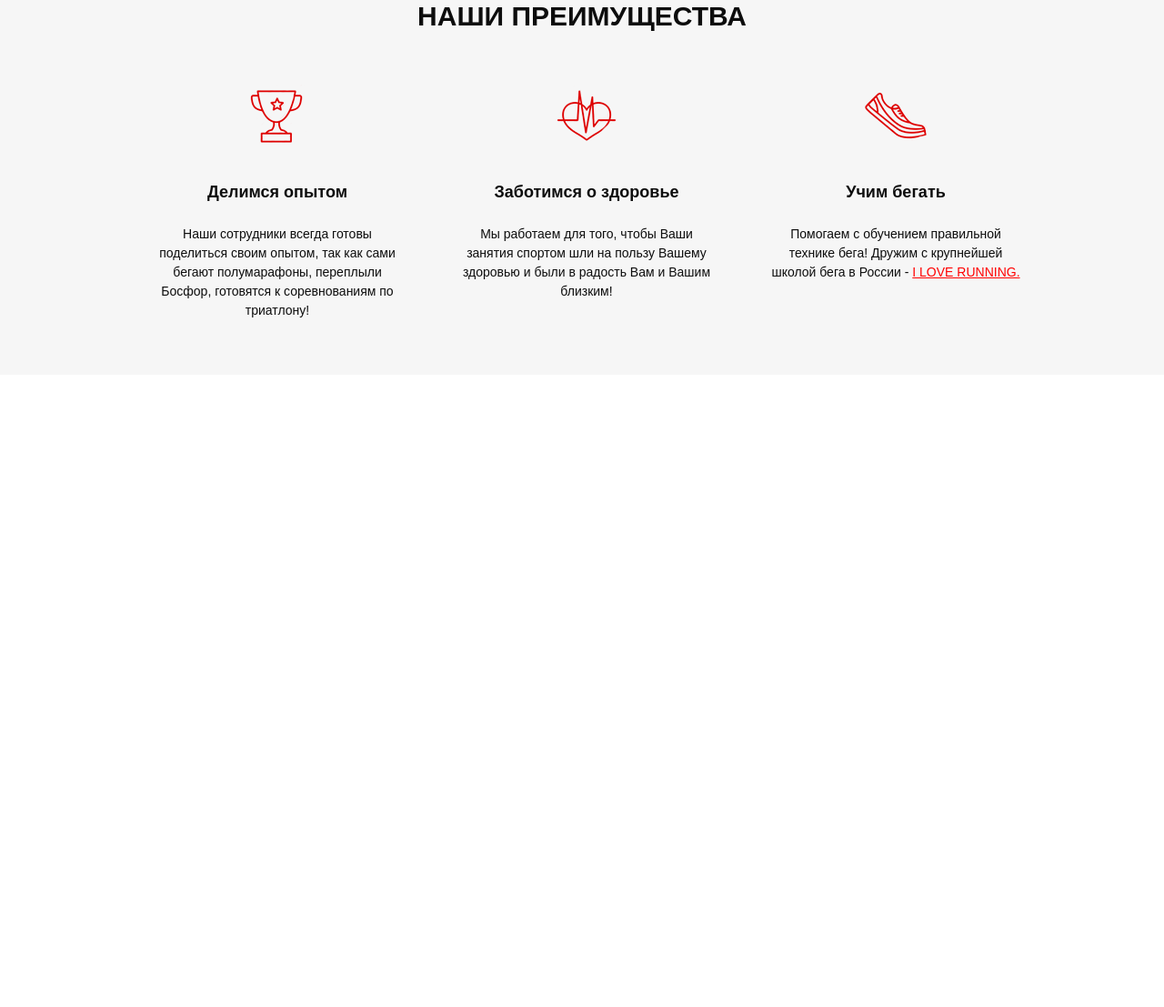
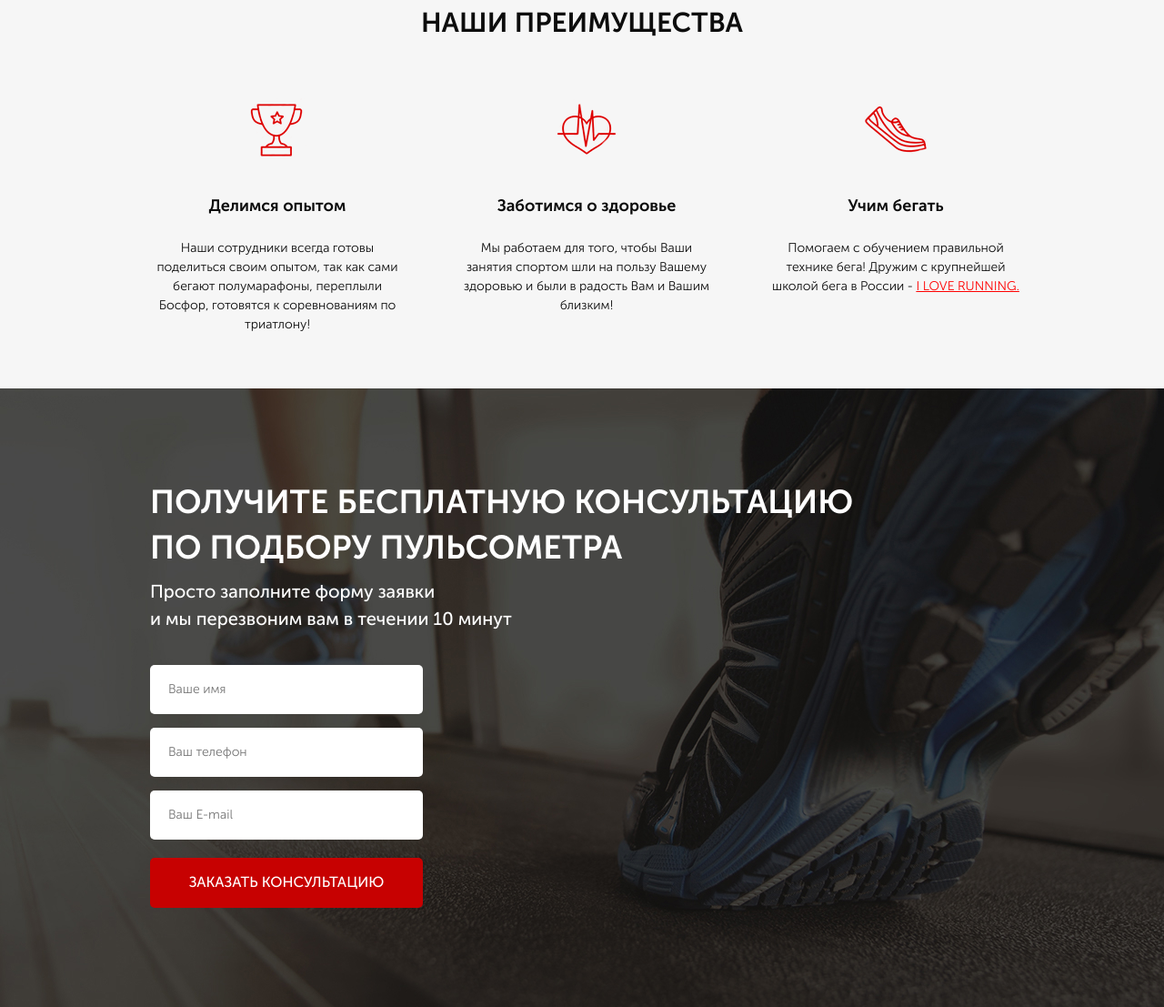
Before and after one commit to YuliiaDikun/Puls, a website: page src/index.html in a window 1280 px wide. Shown: the part 770-1877 px from the top of the page at 91% size. Before the commit the page ends 1182 px from the top, so only its background shows below. Drawn offline with Linux system fonts and the light colour scheme; a web font is replaced by a local one.

Commit message:
third section done

```diff
--- a/src/index.html
+++ b/src/index.html
@@ -89,6 +89,20 @@
         </div>
     </div>
 
+    <div class="consultation">
+        <div class="container">
+            <h2 class="title title_left">Получите бесплатную консультацию <br> по подбору пульсометра </h2>
+            <div class="consultation__descr">Просто заполните форму заявки <br> и мы перезвоним вам в течении 10 минут</div>
+            <form class="feed-form" action="#">
+                <input name="name" required placeholder="Ваше имя" type="text">
+                <input name="phone" required placeholder="Ваш телефон" type="number">
+                <input name="email" required placeholder="Ваш E-mail" type="email">
 
+                 <button class="button button_submit">заказать кОНСУЛЬТАЦИЮ</button>
+            </form>
+        </div>
+    </div>
+
+    <script src="js/script.js"></script>
 </body>
 </html>
--- a/src/sass/blocks/_buttons.scss
+++ b/src/sass/blocks/_buttons.scss
@@ -14,4 +14,9 @@
         height: 50px;
         font-size: 16px;
     }
+    &_submit {
+        width: 100%;
+        height: 55px;
+        font-size: 16px;
+    }
 }
--- /dev/null
+++ b/src/sass/blocks/_consultation.scss
@@ -0,0 +1,10 @@
+.consultation {
+    min-height: 680px;
+    padding: 100px 0 92px 0;
+    background: url('../img/bg/bg2.jpg') center (center/cover) no-repeat;
+    &__descr {
+        font-weight: 500;
+        font-size: 20px;
+        color: #FFFFFF;
+    }
+}
--- /dev/null
+++ b/src/sass/blocks/_forms.scss
@@ -0,0 +1,20 @@
+.feed-form {
+    margin-top: 36px;
+    display: flex;
+    flex-direction: column;
+    width: 300px;
+    input {
+        height: 54px;
+        background: #FFFFFF;
+        border-radius: 5PX;
+        margin-bottom: 15px;
+        border: none;
+        padding: 0 20px;
+        font-weight: 300;
+        font-size: 14px;
+        color: #4B4B4B;
+        &:nth-child(3) {
+            margin-bottom: 20px;
+        }
+    }
+}
--- a/src/sass/blocks/_promo.scss
+++ b/src/sass/blocks/_promo.scss
@@ -1,7 +1,7 @@
  .promo {
     min-height: 650px;
     padding: 21px 0 93px 0;
-    background: url(../../img/bg/first-bg.jpg) center (center/cover) no-repeat;
+    background: url('../img/bg/first-bg.jpg') center (center/cover) no-repeat;
     &__wrapper {
         display: flex;
         flex-direction: column;
--- a/src/sass/blocks/_title.scss
+++ b/src/sass/blocks/_title.scss
@@ -1,7 +1,13 @@
 .title {
     font-weight: 700;
     font-size: 30px;
-    line-height: 30px;
     text-align: center;
     color: #0D0D0D;
+    text-transform: uppercase;
+    &_left {
+        font-size: 36px;
+        color: #FFFFFF;
+        text-align-last: left;
+        line-height: 50px;
+    }
 }
--- a/src/sass/style.scss
+++ b/src/sass/style.scss
@@ -1,13 +1,21 @@
-@import 'base/variables';
+@import "base/variables";
+@import "base/mixin";
+
 * {
-	font-family: 'Museo Sans Cyrl', sans-serif;
+
+    font-family: "Museo Sans";
 }
+
 .container {
-	max-width: 950px;
-	margin: 0 auto;
+    max-width: 950px;
+    margin: 0 auto;
 }
-@import 'blocks/promo';
-@import 'blocks/header';
-@import 'blocks/buttons';
-@import 'blocks/advantages';
-@import 'blocks/title';
+
+
+@import "blocks/promo";
+@import "blocks/header";
+@import "blocks/buttons";
+@import "blocks/advantages";
+@import "blocks/title";
+@import "blocks/consultation";
+@import "blocks/forms";
```
Also changed, not shown: src/css/style.min.css, src/js/script.js (added).
